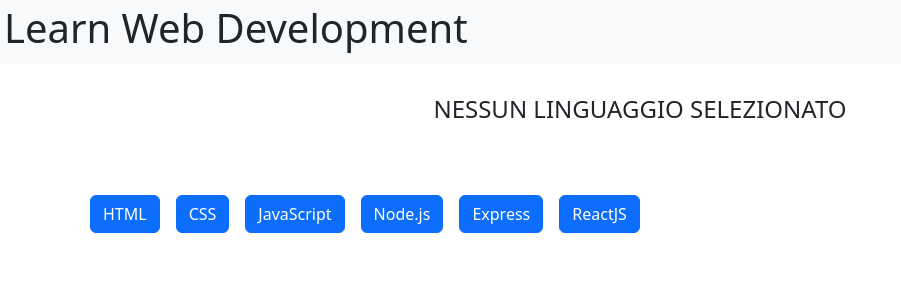
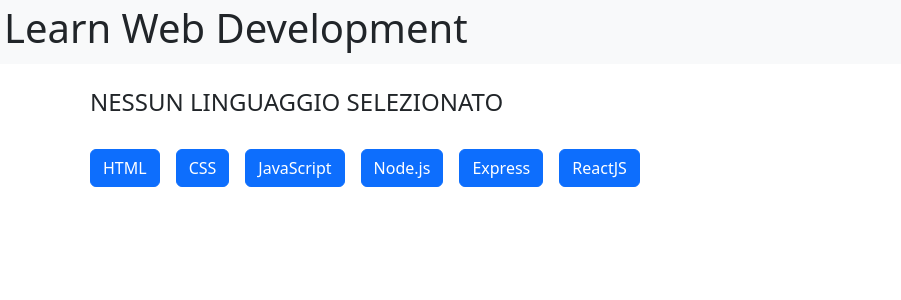
Before and after one commit to MegaEmme/react-use-state, a React (Vite) app: page / in a window 1280 px wide. Shown: the top 300 px of the page, without its empty margins (0-901 px from the left). Built offline with nearby package versions, Linux system fonts and the light colour scheme.

Commit message:
feat: add styles

```diff
--- a/src/components/Button.jsx
+++ b/src/components/Button.jsx
@@ -5,7 +5,7 @@
     const [isActive, setIsActive] = useState(null);
     return (
         <>
-            <div className={`btn mb-5 m-2 ${isActive === null ? 'd-block' : 'd-none'}`}>
+            <div className={`m-2 mb-4 ${isActive === null ? 'd-block' : 'd-none'}`}>
                 <h4 className="card-body">NESSUN LINGUAGGIO SELEZIONATO</h4>
             </div>
             {buttons.map(element =>
```
